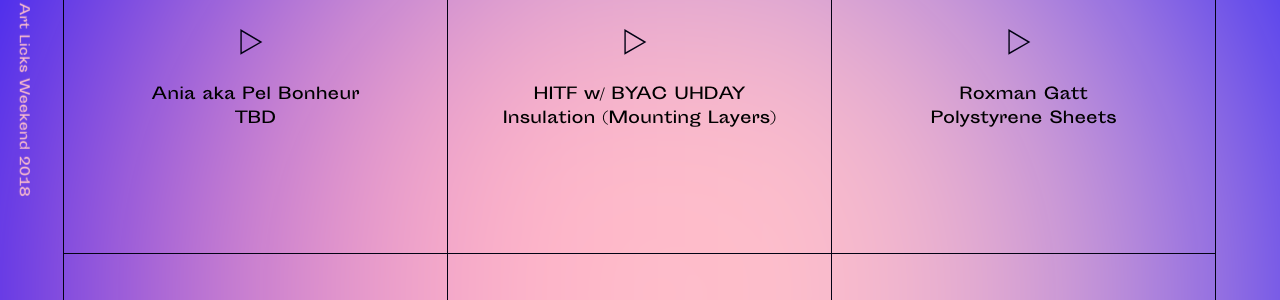
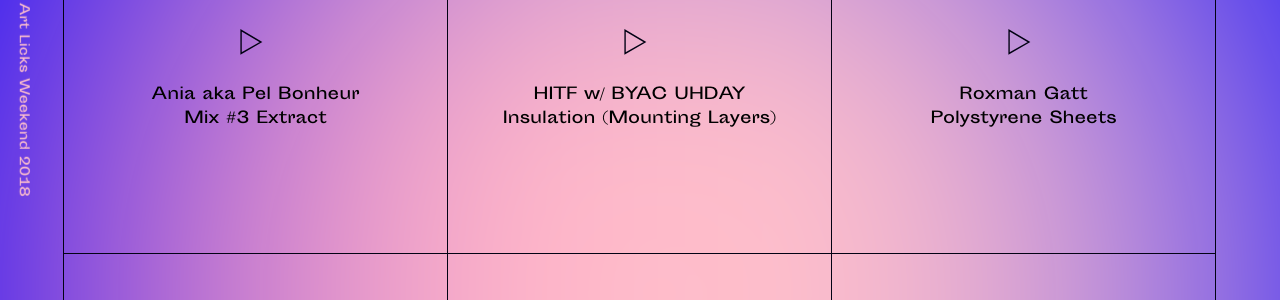
Before and after one commit to awesomephant/ap-audio-site, a Jekyll site: the page built from grid.md, in a window 1280 px wide. Shown: the part 152-452 px from the top of the page. Built offline with Jekyll 4.4.1, drawn with Linux system fonts in a browser that asks for light colours.

Commit message:
Add track

```diff
--- a/_data/tracks.yml
+++ b/_data/tracks.yml
@@ -6,8 +6,8 @@
   mp3: 'ephem.mp3'
   artist: Novi Young
 
-- title: TBD
-  mp3: ''
+- title: "Mix #3 Extract"
+  mp3: 'pel-bonheur.mp3'
   artist: Ania aka Pel Bonheur
 
 - title: Landscapes
```
Also changed, not shown: 1 other file.
